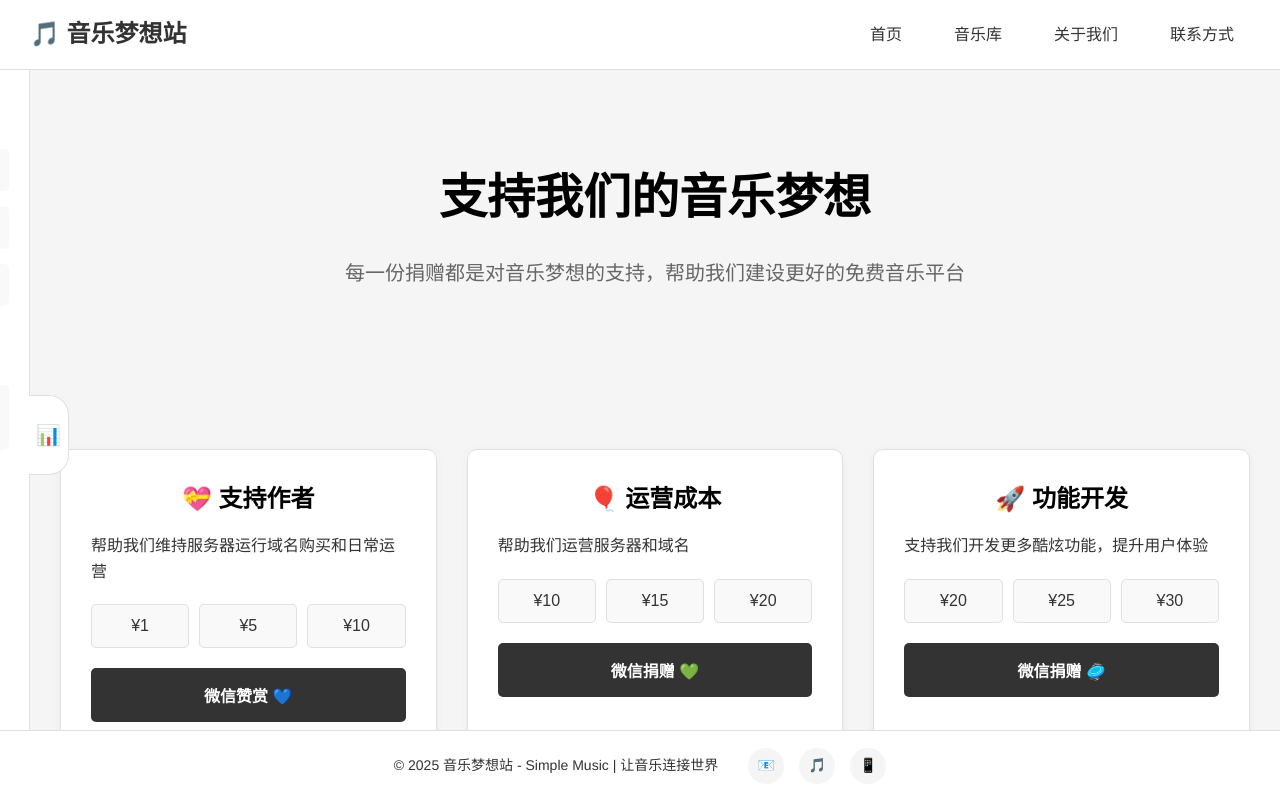
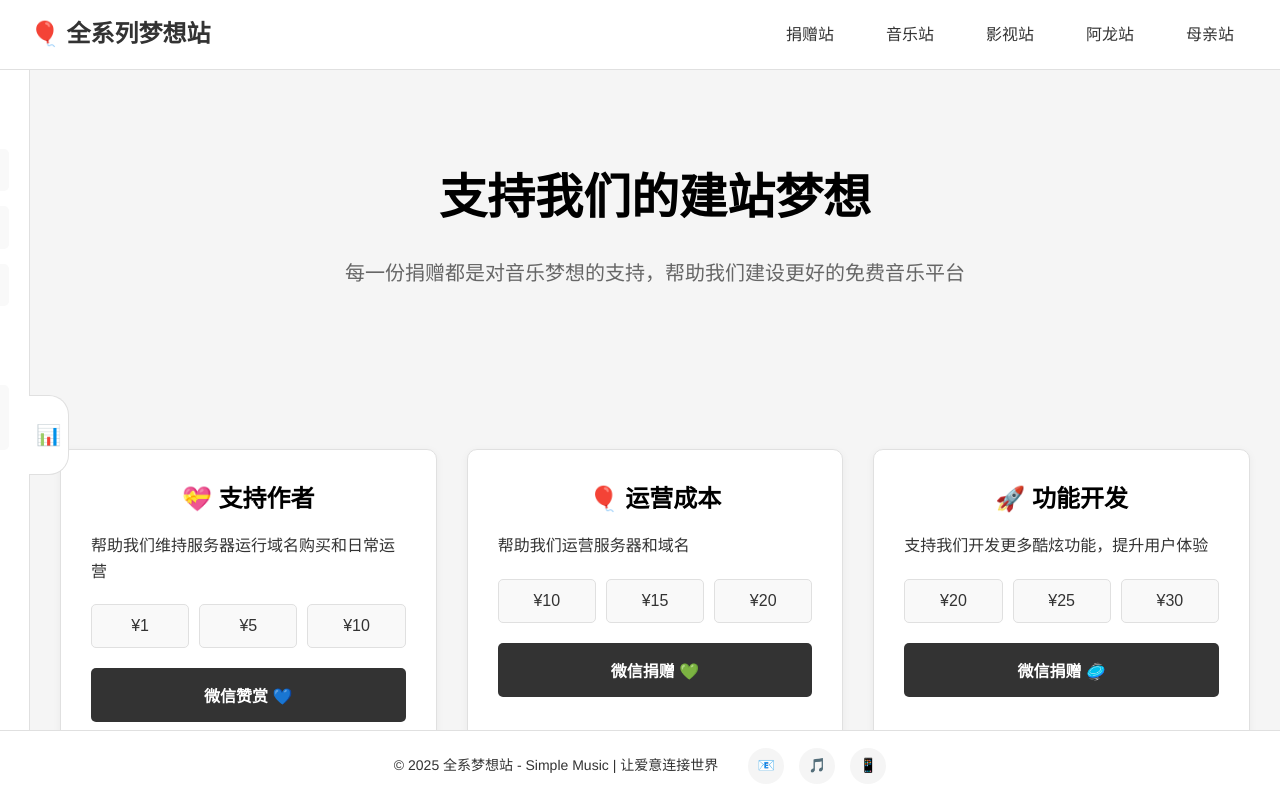
Before and after one commit to dxj20120122/donation, a plain HTML site: page index.html in a window 1280 px wide. Shown: the top 800 px of the page. Drawn offline with Linux system fonts and the light colour scheme.

Commit message:
更新为 全系列梦想捐赠站

```diff
--- a/index.html
+++ b/index.html
@@ -4,7 +4,7 @@
 <head>
     <meta charset="UTF-8">
     <meta name="viewport" content="width=device-width, initial-scale=1.0">
-    <title>支持我们的音乐梦想 - 捐赠页面</title>
+    <title>支持我们 - 捐赠页面</title>
     <style>
         * {
             margin: 0;
@@ -551,12 +551,13 @@
 <body>
     <!-- 顶栏 -->
     <header class="header">
-        <div class="logo">🎵 音乐梦想站</div>
+        <div class="logo">🎈 全系列梦想站</div>
         <nav class="nav-menu">
-            <a href="index.html" class="nav-item">首页</a>
-            <a href="https://music.moujie.dpdns.org" class="nav-item">音乐库</a>
-            <a href="#about" class="nav-item">关于我们</a>
-            <a href="#contact" class="nav-item">联系方式</a>
+            <a href="index.html" class="nav-item">捐赠站</a>
+            <a href="https://music.moujie.dpdns.org" class="nav-item">音乐站</a>
+            <a href="https://tv.moujie.dpdns.org" class="nav-item">影视站</a>
+            <a href="https://along.moujie.dpdns.org" class="nav-item">阿龙站</a>
+            <a href="https://mother.moujie.dpdns.org" class="nav-item">母亲站</a>
         </nav>
     </header>
 
@@ -580,7 +581,7 @@
     <main class="main-content" id="mainContent">
         <!-- 英雄区域 -->
         <section class="hero-section">
-            <h1 class="hero-title">支持我们的音乐梦想</h1>
+            <h1 class="hero-title">支持我们的建站梦想</h1>
             <p class="hero-subtitle">每一份捐赠都是对音乐梦想的支持，帮助我们建设更好的免费音乐平台</p>
         </section>
 
@@ -680,7 +681,7 @@
     <!-- 底栏 -->
     <footer class="footer">
         <div class="footer-content">
-            <span>© 2025 音乐梦想站 - Simple Music | 让音乐连接世界</span>
+            <span>© 2025 全系梦想站 - Simple Music | 让爱意连接世界</span>
             <div class="social-links">
                 <a href="mailto:dxj20120122@outlook.com" class="social-link">📧</a>
                 <a href="https://music.moujie.dpdns.org" class="social-link">🎵</a>
```
